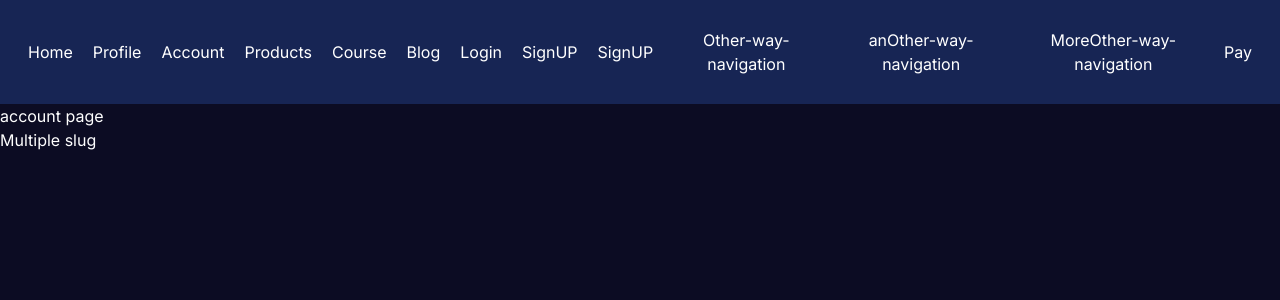
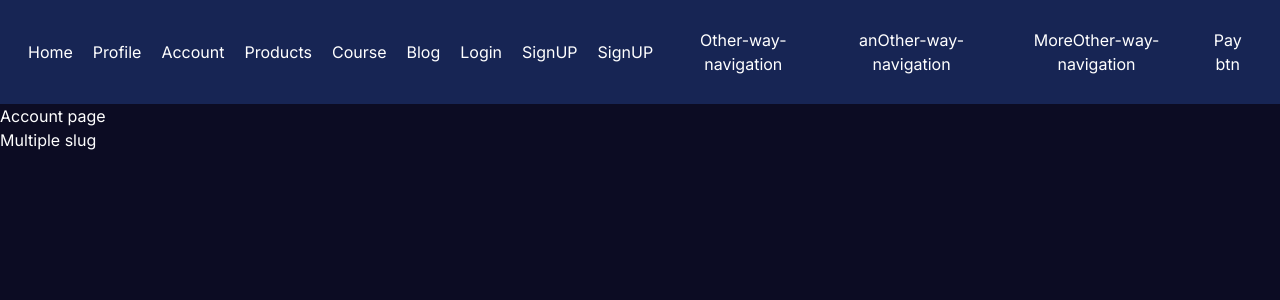
Before and after one commit to ZohaibArshad45/Learn-Complete-Nextjs, a Next.js app in the folder ch1/: page /account in a window 1280 px wide. Shown: the top 300 px of the page. Built offline with nearby package versions, Linux system fonts and the light colour scheme.

Commit message:
Change in Main things

```diff
--- a/ch1/src/app/Learn-Static-Site-Generation-(SSG)/[detailPage]/page.js
+++ b/ch1/src/app/Learn-Static-Site-Generation-(SSG)/[detailPage]/page.js
@@ -2,7 +2,7 @@ import React from 'react'
 import getDataAPI from '../../../../services/page'
 
 const StaticDetails = async (props) => {
-  const data =  await getDataAPI()
+  const data =  await getDataAPI() // getDataAPI function hum ny servers (Src sy baher) ma banaya howa ha
   // console.log(props.params.detailPage)
   const usercheck  = props.params.detailPage
   const userID  = data[usercheck - 1]
@@ -23,3 +23,21 @@ const StaticDetails = async (props) => {
 }
 
 export default StaticDetails
+
+
+
+
+
+// ------------------------------------------------
+// static side generation
+// function name bilkul same huna chahia (generateStaticParams)
+export const generateStaticParams = async ()=>{
+  const data = await getDataAPI() // getDataAPI function hum ny servers (Src sy baher) ma banaya howa ha
+  return data.map((data)=>{
+    id : data.id .toString()
+
+  })
+
+}
+// After this we need to make build
+// npm run build
--- a/ch1/src/app/Learn-Static-Site-Generation-(SSG)/page.js
+++ b/ch1/src/app/Learn-Static-Site-Generation-(SSG)/page.js
@@ -1,9 +1,15 @@
+// Two Type of Pre-rendering
+// 1 =>Server Side (jb call krty ha (mean jb click krty tb html ma convert hota h)
+// 2 =>Static Side (call huny sy phly hi (file html ma convert ho kr rakh di jati ha, is lia fast load hota hain )
+// build banty waqt
+// SEO, Fast loading => Static Side Generation
+
 import React from 'react'
 import getDataAPI from '../../../services/page'
 import Link from 'next/link'
 
 const StaticSiteGeneration = async () => {
-  const data = await getDataAPI()
+  const data = await getDataAPI() // getDataAPI function hum ny servers (Src sy baher) ma banaya howa ha
 
   return (
     <>
--- a/ch1/src/app/account/page.js
+++ b/ch1/src/app/account/page.js
@@ -3,7 +3,7 @@ import React from 'react'
 const account = () => {
   return (
     <div>
-        <h1> account page</h1>
+        <h1> Account page</h1>
         <h2>Multiple slug</h2>
 
     </div>
--- a/ch1/src/app/pay/page.js
+++ b/ch1/src/app/pay/page.js
@@ -1,6 +1,7 @@
 import React from 'react'
 
 const payPage = () => {
+
   return (
     <div>
         <h1>Pay Page</h1>
--- a/ch1/src/app/profile/page.js
+++ b/ch1/src/app/profile/page.js
@@ -3,7 +3,7 @@ import React from 'react'
 
 const profile = () => {
 
-    // assume on login
+    // assume on not login
     const loginpage = null
     if (loginpage === null) redirect('login')
 
--- a/ch1/src/components/Header.js
+++ b/ch1/src/components/Header.js
@@ -33,7 +33,7 @@ export default function Home() {
         <button onClick={handle2}>anOther-way-navigation</button>
         {/* another way to navigation */}
         <button onClick={()=> router.push('products')}>MoreOther-way-navigation</button>
-        <button onClick={()=> router.push('pay')}>Pay</button>
+        <button onClick={()=> router.push('pay')}>Pay btn</button>
       </div>
 
     </>
```
